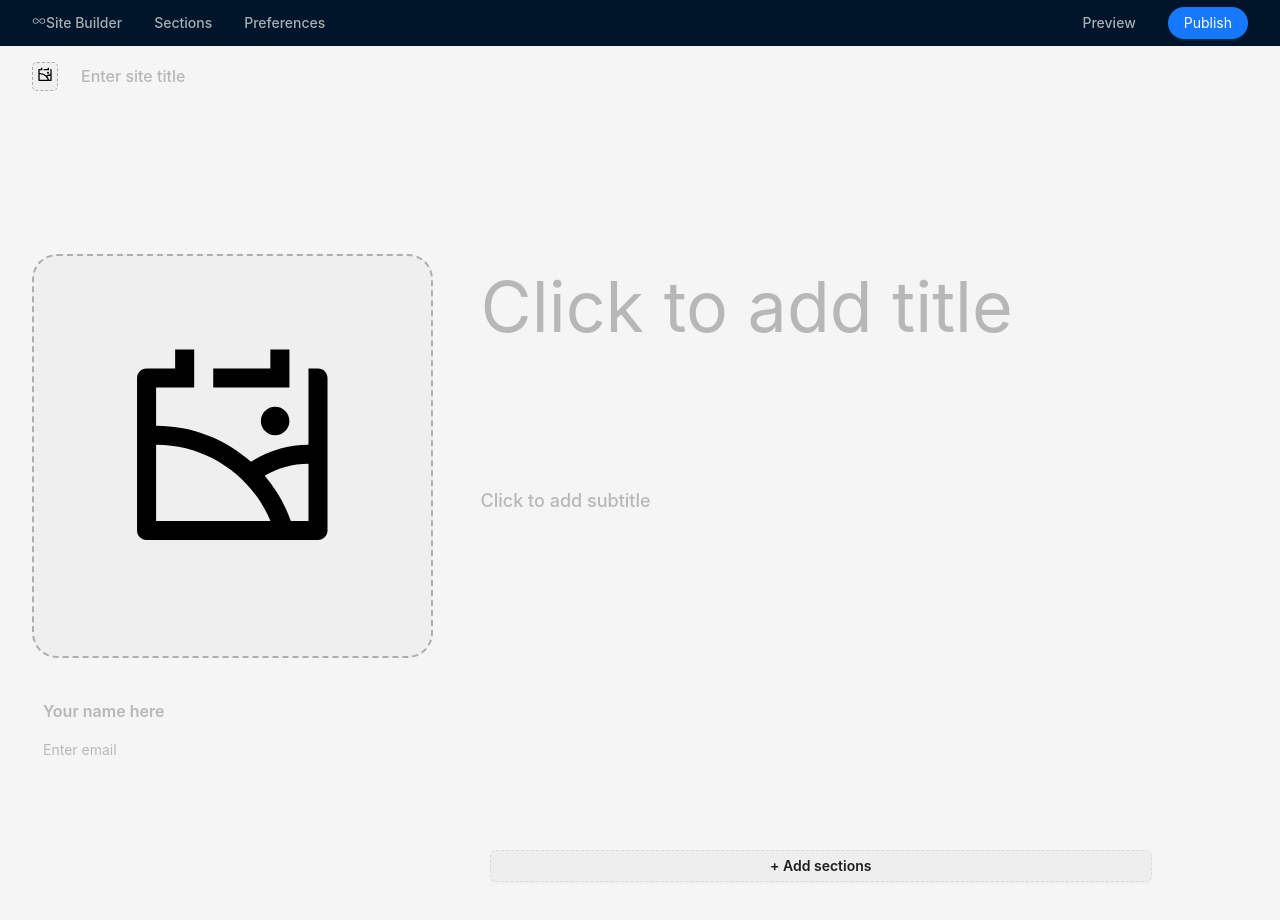
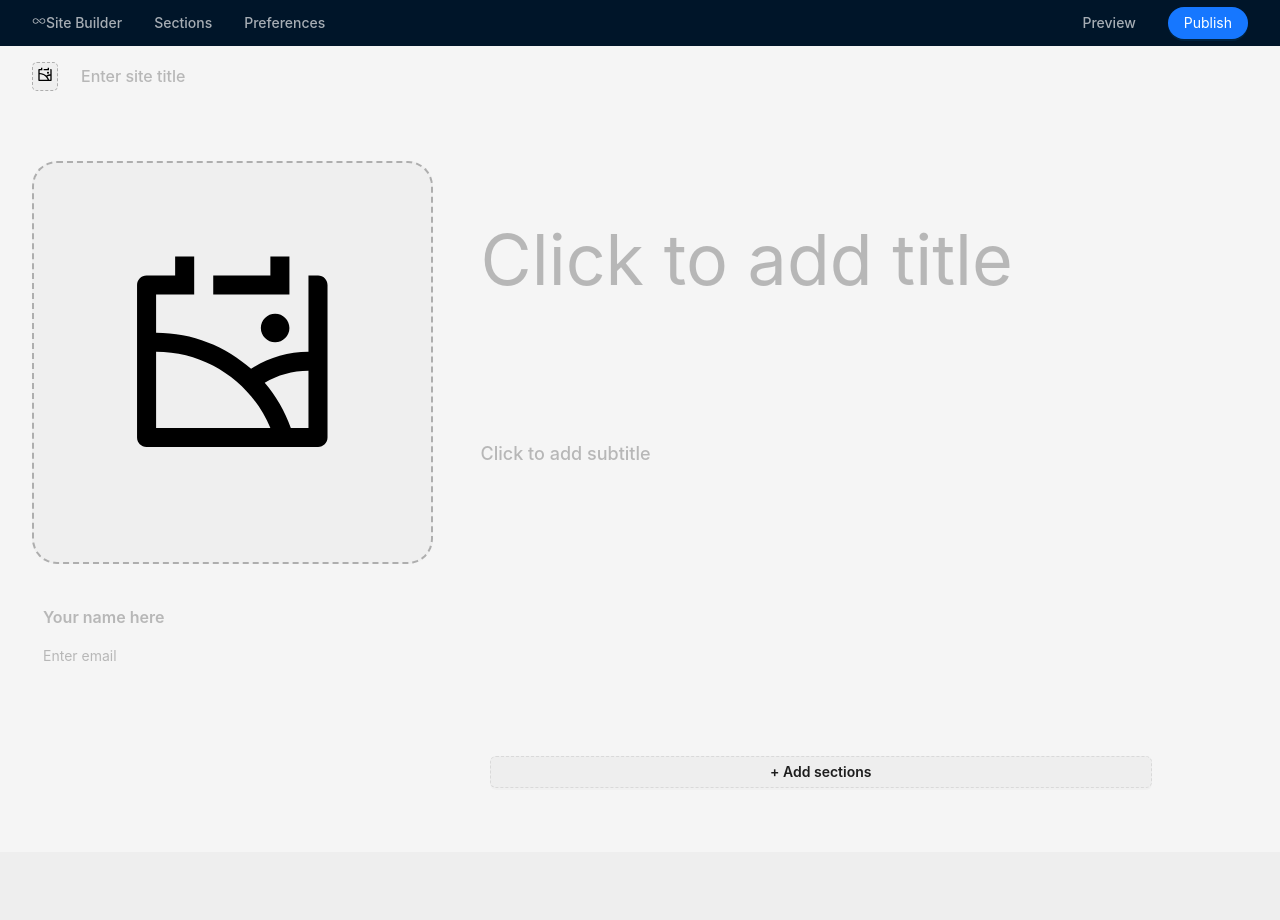
Before and after one commit to KaranChimple/profile-builder, a React (Create React App) app: page / in a window 1280 px wide. Shown: the top 920 px of the page. After the commit the page ends 852 px from the top, so only its background shows below. Built offline with nearby package versions, Linux system fonts and the light colour scheme.

Commit message:
intro view state added and image input done

```diff
--- a/src/Pages/Containers/home.js
+++ b/src/Pages/Containers/home.js
@@ -69,7 +69,6 @@ const Home = () => {
     },
   ];
 
-  console.log("@@@ home", selectedSections);
   return (
     <div>
       <IntroView sections={items} />
--- a/src/Pages/Containers/introView.js
+++ b/src/Pages/Containers/introView.js
@@ -1,5 +1,5 @@
-import React from "react";
-import { Flex, Input } from "antd";
+import React, { useRef, useState } from "react";
+import { Flex, Image, Input } from "antd";
 import { RiGalleryLine } from "react-icons/ri";
 
 const styles = {
@@ -43,7 +43,20 @@ const styles = {
 
 const { TextArea } = Input;
 
-const LeftSection = () => {
+const LeftSection = ({
+  smallInputFile,
+  bigInputFile,
+  smallImage = "",
+  bigImage = "",
+  siteTitle = "",
+  name = "",
+  email = "",
+  handleChange = () => {},
+  onButtonClick = () => {},
+  onSiteTitleChange = () => {},
+  onNameChange = () => {},
+  onEmailChange = () => {},
+}) => {
   return (
     <div style={{ minWidth: "35%" }}>
       <Flex
@@ -52,12 +65,37 @@ const LeftSection = () => {
         align="center"
         style={{ marginTop: "12px" }}
       >
-        <div style={styles.gallerySmallIconContainer}>
-          <RiGalleryLine size={16} />
-        </div>
+        <input
+          type="file"
+          id="small-image"
+          ref={smallInputFile}
+          onChange={(e) => handleChange(e, true)}
+          style={{ display: "none" }}
+        />
+        {smallImage ? (
+          <Image
+            src={smallImage}
+            width={"24px"}
+            height={"24px"}
+            style={{
+              ...styles.gallerySmallIconContainer,
+              ...{ padding: "0px", border: "0px" },
+            }}
+          />
+        ) : (
+          <button
+            onClick={() => onButtonClick(false)}
+            style={styles.gallerySmallIconContainer}
+          >
+            <RiGalleryLine size={16} />
+          </button>
+        )}
+
         <Input
           placeholder="Enter site title"
           variant="borderless"
+          value={siteTitle}
+          onChange={onSiteTitleChange}
           maxLength={256}
           style={styles.titleInput}
         />
@@ -66,22 +104,50 @@ const LeftSection = () => {
         vertical={false}
         gap={108}
         align="center"
-        style={{ marginTop: window.innerHeight / 5 }}
+        style={{ marginTop: window.innerHeight / 12 }}
       >
-        <div style={styles.galleryBigIconContainer}>
-          <RiGalleryLine size={window.innerHeight / 3.5} />
+        <div>
+          <input
+            type="file"
+            id="small-image"
+            ref={bigInputFile}
+            onChange={(e) => handleChange(e, false)}
+            style={{ display: "none" }}
+          />
+          {bigImage ? (
+            <Image
+              src={bigImage}
+              width={window.innerHeight / 2}
+              height={window.innerHeight / 2}
+              style={{
+                ...styles.galleryBigIconContainer,
+                ...{ padding: "0px", border: "0px" },
+              }}
+            />
+          ) : (
+            <button
+              onClick={() => onButtonClick(true)}
+              style={styles.galleryBigIconContainer}
+            >
+              <RiGalleryLine size={window.innerHeight / 3.5} />
+            </button>
+          )}
         </div>
       </Flex>
       <Flex vertical gap={12} style={{ marginTop: "40px" }}>
         <Input
           placeholder="Your name here"
           variant="borderless"
+          value={name}
+          onChange={onNameChange}
           maxLength={256}
           style={styles.nameInput}
         />
         <Input
           placeholder="Enter email"
           variant="borderless"
+          value={email}
+          onChange={onEmailChange}
           maxLength={256}
           style={styles.emailInput}
         />
@@ -90,19 +156,28 @@ const LeftSection = () => {
   );
 };
 
-const RightSection = () => {
+const RightSection = ({
+  title = "",
+  subTitle = "",
+  onTitleChange = () => {},
+  onSubTitleChange = () => {},
+}) => {
   return (
     <>
       <Flex vertical gap={12}>
         <TextArea
           placeholder="Click to add title"
           variant="borderless"
+          value={title}
+          onChange={onTitleChange}
           maxLength={256}
           style={styles.centerTitleInput}
         />
         <TextArea
           placeholder="Click to add subtitle"
           variant="borderless"
+          value={subTitle}
+          onChange={onSubTitleChange}
           maxLength={256}
           style={styles.subTitleInput}
         />
@@ -112,6 +187,54 @@ const RightSection = () => {
 };
 
 const IntroView = () => {
+  const smallInputFile = useRef(null);
+  const bigInputFile = useRef(null);
+
+  const [smallImage, setSmallImage] = useState("");
+  const [bigImage, setBigImage] = useState("");
+  const [siteTitle, setSiteTitle] = useState("");
+  const [name, setName] = useState("");
+  const [email, setEmail] = useState("");
+  const [title, setTitle] = useState("");
+  const [subTitle, setSubTitle] = useState("");
+
+  const handleChange = (e, isSmall = false) => {
+    if (isSmall) {
+      setSmallImage(URL.createObjectURL(e.target.files[0]));
+    } else {
+      setBigImage(URL.createObjectURL(e.target.files[0]));
+    }
+  };
+
+  const onButtonClick = (isBigImage = false) => {
+    // `current` points to the mounted file input element
+    if (isBigImage) {
+      bigInputFile.current.click();
+    } else {
+      smallInputFile.current.click();
+    }
+  };
+
+  const onSiteTitleChange = (e) => {
+    setSiteTitle(e.target.value);
+  };
+
+  const onNameChange = (e) => {
+    setName(e.target.value);
+  };
+
+  const onEmailChange = (e) => {
+    setEmail(e.target.value);
+  };
+
+  const onTitleChange = (e) => {
+    setTitle(e.target.value);
+  };
+
+  const onSubTitleChange = (e) => {
+    setSubTitle(e.target.value);
+  };
+
   return (
     <Flex
       vertical={false}
@@ -119,8 +242,26 @@ const IntroView = () => {
       align="center"
       style={styles.parentContainer}
     >
-      <LeftSection />
-      <RightSection />
+      <LeftSection
+        smallInputFile={smallInputFile}
+        bigInputFile={bigInputFile}
+        smallImage={smallImage}
+        bigImage={bigImage}
+        siteTitle={siteTitle}
+        name={name}
+        email={email}
+        handleChange={handleChange}
+        onButtonClick={onButtonClick}
+        onSiteTitleChange={onSiteTitleChange}
+        onNameChange={onNameChange}
+        onEmailChange={onEmailChange}
+      />
+      <RightSection
+        title={title}
+        subTitle={subTitle}
+        onTitleChange={onTitleChange}
+        onSubTitleChange={onSubTitleChange}
+      />
     </Flex>
   );
 };
```
